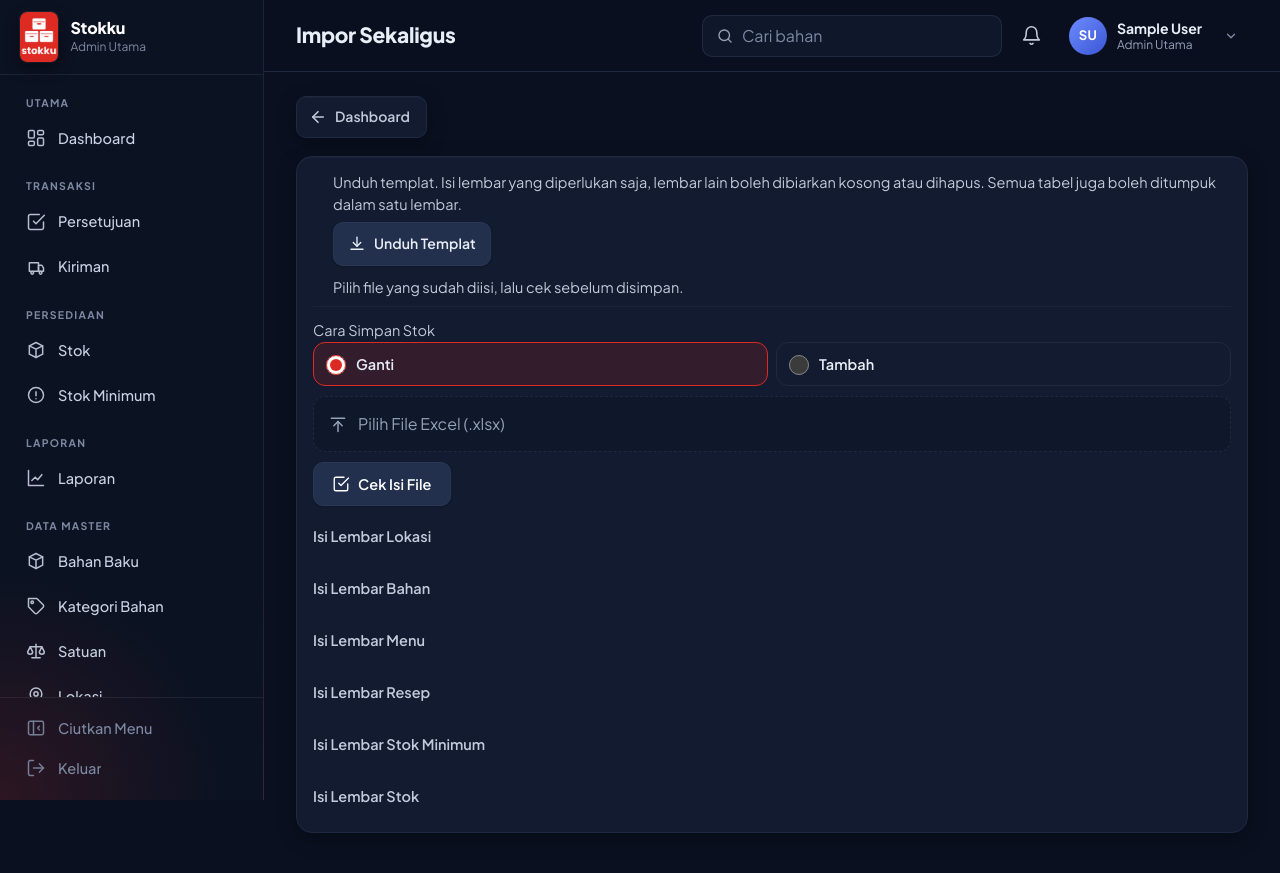
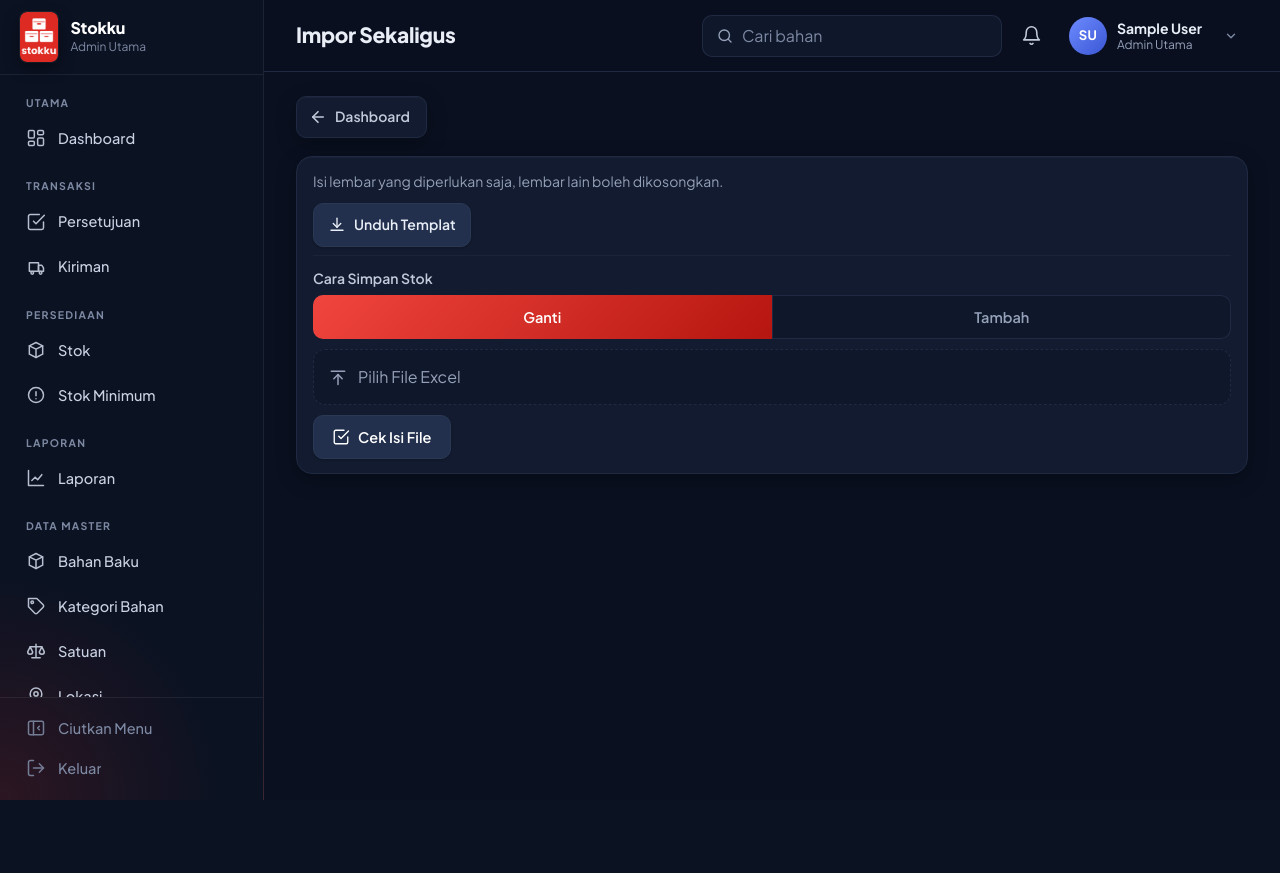
Before and after one commit to evantralala/stokku, a Laravel app: page /admin-utama/impor-sekaligus in a window 1280 px wide. After the commit the page ends 800 px from the top, so only its background shows below. Run offline with Laravel 12, Linux system fonts and the light colour scheme; a user stored in the database is signed in; tables that the repository leaves empty hold one stand-in row (values such as "Sample post"); style sheets or scripts are compiled from the project's sources.

Commit message:
Popup impor lebih ringkas, pilihan Ganti/Tambah bersegmen

```diff
--- a/app/Http/Controllers/AdminUtama/ImporSekaligusController.php
+++ b/app/Http/Controllers/AdminUtama/ImporSekaligusController.php
@@ -31,7 +31,6 @@ class ImporSekaligusController extends Controller
     public function unggah(): View
     {
         return view('admin-utama.impor-sekaligus.unggah', [
-            'kolom'       => $this->layanan->kolom(),
             'pilihanMode' => $this->layanan->pilihanMode(),
             'mode'        => $this->layanan->mode(),
         ]);
--- a/app/Http/Controllers/Concerns/AlurImporExcel.php
+++ b/app/Http/Controllers/Concerns/AlurImporExcel.php
@@ -29,7 +29,6 @@ trait AlurImporExcel
         return view('admin-utama.excel.unggah', [
             'judul' => $layanan->judul(),
             'teks'  => $layanan->teksUnggah(),
-            'kolom' => $layanan->kolom(),
             'url'   => $url,
             'pilihanMode' => $layanan->pilihanMode(),
             'mode'  => $layanan->mode(),
--- a/app/Services/Impor/ImporExcel.php
+++ b/app/Services/Impor/ImporExcel.php
@@ -77,9 +77,15 @@ abstract class ImporExcel
     public function pakaiMode(mixed $mode): static
     {
         $pilihan = $this->pilihanMode();
-        $this->mode = $pilihan === [] ? null : (is_string($mode) && isset($pilihan[$mode]) ? $mode : array_key_first($pilihan));
+        $this->mode = $pilihan === [] ? null : (is_string($mode) && isset($pilihan[$mode]) ? $mode : $this->modeBawaan());
 
         return $this;
+    }
+
+    /** Cara simpan yang terpilih bila tidak dipilih; bawaan pilihan pertama. */
+    protected function modeBawaan(): ?string
+    {
+        return array_key_first($this->pilihanMode());
     }
 
     public function mode(): ?string
@@ -477,7 +483,7 @@ abstract class ImporExcel
      */
     public function teksUnggah(): array
     {
-        return [Teks::judul('Impor '.$this->judul()), 'Unduh templat, isi satu baris untuk satu data, lalu unggah di sini. Tabel sendiri juga bisa.', 'Unduh Templat'];
+        return [Teks::judul('Impor '.$this->judul()), 'Satu baris untuk satu data.', 'Unduh Templat'];
     }
 
     /**
--- a/app/Services/Impor/ImporOpnameService.php
+++ b/app/Services/Impor/ImporOpnameService.php
@@ -54,7 +54,7 @@ class ImporOpnameService extends ImporExcel
     {
         return [
             'Impor Opname',
-            'Unduh templat berisi semua bahan dan stok sistem, isi kolom Hitung Fisik, lalu unggah. Opname langsung dikirim ke Admin Utama. Bahan yang tidak diisi dianggap 0.',
+            'Isi kolom Hitung Fisik. Bahan yang tidak diisi dianggap 0.',
             'Unduh Templat',
         ];
     }
--- a/app/Services/Impor/ImporPenjualanCabangService.php
+++ b/app/Services/Impor/ImporPenjualanCabangService.php
@@ -84,14 +84,14 @@ class ImporPenjualanCabangService extends ImporExcel
         if ($this->catatan) {
             return [
                 'Ubah Lewat Excel',
-                'Unduh file penjualan '.$this->catatan->tanggal->translatedFormat('j M Y').' (berisi porsi yang sudah dicatat), ubah angka di kolom Porsi, lalu unggah. Menu yang dikosongkan tetap seperti semula; tulis 0 untuk menghapus porsinya.',
+                'Ubah kolom Porsi. Porsi kosong tidak berubah; isi 0 untuk menghapus.',
                 'Unduh File Penjualan',
             ];
         }
 
         return [
             'Impor Penjualan',
-            'Unduh templat (format sama dengan Unduh Excel, berisi semua menu dan tanggal hari ini), isi kolom Porsi, lalu unggah. Tanpa kolom Tanggal, penjualan dicatat untuk hari ini (sebelum jam '.HariOperasional::jamGanti().' masih dianggap kemarin). File dari kasir juga bisa, asal ada kolom Menu dan Porsi/Qty.',
+            'Isi kolom Porsi. Tanggal kosong = hari ini (sebelum jam '.HariOperasional::jamGanti().' = kemarin).',
             'Unduh Templat',
         ];
     }
--- a/app/Services/Impor/ImporPenyesuaianStokService.php
+++ b/app/Services/Impor/ImporPenyesuaianStokService.php
@@ -81,9 +81,14 @@ class ImporPenyesuaianStokService extends ImporExcel
     public function pilihanMode(): array
     {
         return [
+            self::MODE_SAMAKAN => ['Ganti'],
             self::MODE_TAMBAH  => ['Tambah'],
-            self::MODE_SAMAKAN => ['Ganti'],
         ];
+    }
+
+    protected function modeBawaan(): string
+    {
+        return self::MODE_TAMBAH;
     }
 
     private function tambah(): bool
@@ -114,7 +119,7 @@ class ImporPenyesuaianStokService extends ImporExcel
     {
         return [
             'Perbarui Lewat Excel',
-            'Unduh templat atau file Unduh Excel '.$this->lokasiDipakai()->nama.', isi angka di kolom Stok, lalu unggah di sini. Tabel sendiri juga bisa, asal ada kolom nama bahan dan stok.',
+            'Isi kolom Stok dalam satuan beli.',
             'Unduh Templat',
         ];
     }
--- a/app/Services/Impor/ImporPermintaanService.php
+++ b/app/Services/Impor/ImporPermintaanService.php
@@ -52,7 +52,7 @@ class ImporPermintaanService extends ImporExcel
     {
         return [
             'Impor Permintaan',
-            'Unduh templat berisi semua bahan; bahan di bawah minimum sudah terisi usulan. Ubah kolom Jumlah, lalu unggah. Jumlah kosong atau 0 tidak diminta. Tabel sendiri juga bisa.',
+            'Ubah kolom Jumlah. Jumlah kosong atau 0 tidak diminta.',
             'Unduh Templat',
         ];
     }
--- a/app/Services/Impor/ImporSekaligusService.php
+++ b/app/Services/Impor/ImporSekaligusService.php
@@ -45,16 +45,6 @@ class ImporSekaligusService
         'resep'        => ['Resep', ImporResepService::class, ['resep', 'recipe', 'recipes', 'menuresep', 'menudanresep', 'resepmenu']],
         'stok_minimum' => ['Stok Minimum', ImporStokMinimumService::class, ['stokminimum', 'minimum', 'stokminimal', 'minstok', 'minimumstok', 'minimumstock']],
         'stok'         => ['Stok', ImporPenyesuaianStokService::class, ['stok', 'stock', 'stokawal', 'persediaan', 'inventory', 'stokgudang']],
-    ];
-
-    /** Keterangan kolom yang berbeda di Impor Sekaligus karena boleh kosong (diisi bawaan). */
-    private const KET_BAWAAN = [
-        'bahan' => [
-            'kategori'     => 'Boleh kosong (dipakai Lainnya). Yang belum ada dibuat otomatis.',
-            'satuan'       => 'Boleh kosong (dipakai pcs). Satuan stok, mis. kg, liter, pcs, botol. Untuk kg dan liter, resep ditulis dalam gram dan ml.',
-        ],
-        'menu'  => ['kategori_menu' => 'Boleh kosong (dipakai Lainnya). Yang belum ada dibuat otomatis.'],
-        'resep' => ['kategori_menu' => 'Untuk menu baru. Boleh kosong (dipakai Lainnya).'],
     ];
 
     /** Lembar di templat, urut seperti di file. */
@@ -203,15 +193,6 @@ class ImporSekaligusService
         $buku->setActiveSheetIndex(0);
 
         return $buku;
-    }
-
-    /** Kolom tiap lembar untuk halaman unggah: [label => [judul kolom => keterangan]]. */
-    public function kolom(): array
-    {
-        return collect(self::LEMBAR_TEMPLAT)->mapWithKeys(fn (string $jenis) => [
-            self::LEMBAR[$jenis][0] => collect($jenis === 'stok' ? self::kolomStok() : $this->layanan($jenis)->kolom())
-                ->map(fn (array $t, string $kolom) => self::KET_BAWAAN[$jenis][$kolom] ?? $t['ket'])->all(),
-        ])->all();
     }
 
     /**
--- a/resources/css/halaman/impor.css
+++ b/resources/css/halaman/impor.css
@@ -15,33 +15,67 @@
         padding-top: 12px;
         border-top: 1px solid var(--color-garis-2);
     }
-    /* Pilihan cara simpan (mis. Tambah ke stok / Samakan stok). */
+    /* Pilihan cara simpan (Ganti / Tambah, Kurangi / Ganti) sebagai tombol bersegmen. */
     .impor-mode {
-        display: grid;
-        gap: 8px;
         margin: 0;
         padding: 0;
         border: 0;
         min-width: 0;
     }
-    .impor-mode-pilih {
+    .impor-mode > legend {
+        padding: 0;
+        margin-bottom: 6px;
+        font-size: 14px;
+        font-weight: 600;
+        color: var(--color-sumi-2);
+    }
+    .pilih-segmen {
         display: flex;
-        align-items: flex-start;
-        gap: 10px;
-        padding: 10px 12px;
-        border: 1px solid var(--color-garis);
-        border-radius: 12px;
+        overflow: hidden;
+        border-radius: 10px;
+        background: var(--color-kami-2);
+        box-shadow: inset 0 0 0 1px var(--color-garis);
+    }
+    .pilih-segmen > label {
+        position: relative;
+        flex: 1 1 0;
+        min-width: 0;
         cursor: pointer;
     }
-    .impor-mode-pilih > span { display: flex; flex-direction: column; gap: 2px; min-width: 0; }
-    .impor-mode-pilih input { width: 20px; height: 20px; margin: 2px 0 0; flex: none; accent-color: var(--color-beni); }
-    .impor-mode-pilih:has(input:checked) { border-color: var(--color-beni); background: var(--color-beni-soft); }
+    .pilih-segmen > label + label {
+        border-left: 1px solid var(--color-garis);
+    }
+    .pilih-segmen input {
+        position: absolute;
+        inset: 0;
+        margin: 0;
+        opacity: 0;
+        cursor: pointer;
+    }
+    .pilih-segmen span {
+        display: flex;
+        align-items: center;
+        justify-content: center;
+        min-height: var(--sentuh);
+        padding: 0 12px;
+        color: var(--color-hai);
+        font-size: 14.5px;
+        font-weight: 600;
+        transition: background-color 150ms ease, color 150ms ease;
+    }
+    .pilih-segmen label:hover span {
+        color: var(--color-sumi);
+    }
+    .pilih-segmen input:checked + span {
+        background: linear-gradient(135deg, #f0453e, #b5160f);
+        color: #fff;
+    }
+    .pilih-segmen input:focus-visible + span {
+        outline: 2px solid var(--color-sumi);
+        outline-offset: -4px;
+    }
     .impor-mode-terpilih { display: flex; flex-wrap: wrap; align-items: baseline; gap: 6px 8px; }
     .impor-kosong { font-weight: 600; }
-    @media (min-width: 640px) {
-        .impor-mode { grid-template-columns: repeat(2, minmax(0, 1fr)); }
-        .impor-mode > legend { grid-column: 1 / -1; }
-    }
 
     .impor-file {
         display: flex;
@@ -164,31 +198,24 @@
     }
 
     @media (prefers-reduced-motion: reduce) {
-        .impor-file { transition: none; }
+        .impor-file,
+        .pilih-segmen span { transition: none; }
     }
 }
 
 /* Impor/ekspor Excel data master. */
 @layer components {
-    .impor-urutan {
-        margin: 0;
-        padding-left: 20px;
+    .impor-awal {
         display: flex;
         flex-direction: column;
+        align-items: flex-start;
         gap: 10px;
     }
-    .impor-urutan .btn { margin-top: 6px; display: flex; width: fit-content; }
-    .impor-kolom summary {
-        cursor: pointer;
-        font-weight: 600;
-        color: var(--color-sumi-2);
-        min-height: 44px;
-        display: flex;
-        align-items: center;
+    .impor-ket {
+        margin: 0;
+        color: var(--color-hai);
+        font-size: 14px;
     }
-    .impor-kolom dl { margin: 0; display: flex; flex-direction: column; gap: 8px; font-size: 14px; }
-    .impor-kolom dt { font-family: var(--font-mono, monospace); font-weight: 600; }
-    .impor-kolom dd { margin: 0; color: var(--color-hai); }
     .popup-badan > .impor-excel { border: none; box-shadow: none; }
 
     .baris-excel {
--- /dev/null
+++ b/resources/views/admin-utama/excel/_form-unggah.blade.php
@@ -0,0 +1,43 @@
+{{--
+    Isi popup unggah impor (dipakai Impor Excel per menu dan Impor Sekaligus): keterangan singkat, tombol templat,
+    pilihan cara simpan (bila ada), pilih file, dan tombol cek.
+    Parameter: $ket, $templat (alamat), $labelTemplat, $aksi (alamat pratinjau), $pilihanMode ([kunci => [label]]),
+      $mode (bawaan), $labelMode, $terima (atribut accept), $teksFile.
+--}}
+<div class="impor-awal">
+    <p class="impor-ket">{{ $ket }}</p>
+    <a class="btn btn-sm" href="{{ $templat }}" download>
+        <x-ikon nama="masuk" width="18" height="18" />
+        {{ $labelTemplat }}
+    </a>
+</div>
+
+<form class="impor-unggah" method="POST" action="{{ $aksi }}" enctype="multipart/form-data" novalidate>
+    @csrf
+    @if ($pilihanMode !== [])
+        <fieldset class="impor-mode">
+            <legend class="label-isian">{{ $labelMode }}</legend>
+            <div class="pilih-segmen">
+                @foreach ($pilihanMode as $kunci => [$label])
+                    <label>
+                        <input type="radio" name="mode" value="{{ $kunci }}" @checked(old('mode', $mode) === $kunci)>
+                        <span>{{ $label }}</span>
+                    </label>
+                @endforeach
+            </div>
+        </fieldset>
+    @endif
+    <label class="impor-file @error('file') galat @enderror" for="file-excel">
+        <x-ikon nama="keluar" />
+        <span class="impor-file-teks" data-nama-file>{{ $teksFile }}</span>
+        <input class="tersembunyi" id="file-excel" type="file" name="file" required accept="{{ $terima }}"
+               @error('file') aria-invalid="true" aria-describedby="file-excel-galat" @enderror>
+    </label>
+    @error('file')
+        <span class="pesan-galat" id="file-excel-galat">{{ $message }}</span>
+    @enderror
+    <button type="submit" class="btn btn-gelap">
+        <x-ikon nama="ceklis" />
+        Cek Isi File
+    </button>
+</form>
--- a/resources/views/admin-utama/impor-sekaligus/unggah.blade.php
+++ b/resources/views/admin-utama/impor-sekaligus/unggah.blade.php
@@ -1,6 +1,6 @@
 {{--
-    Unggah file Impor Sekaligus (popup dari dashboard). $kolom: [lembar => [kolom => keterangan]],
-    $pilihanMode: [kunci => [label]] untuk lembar Stok, $mode: bawaan.
+    Unggah file Impor Sekaligus (popup dari dashboard). $pilihanMode: [kunci => [label]] untuk lembar Stok, $mode: bawaan.
+    Penjelasan tiap lembar ada di lembar Petunjuk pada templat, tidak diulang di sini.
 --}}
 @extends('layouts.app')
 
@@ -12,56 +12,12 @@
 @section('content')
     <section class="panel impor-excel" data-popup-isi>
         <div class="kontrol-isi">
-            <ol class="impor-urutan">
-                <li>
-                    Unduh templat. Isi lembar yang diperlukan saja, lembar lain boleh dibiarkan kosong atau dihapus. Semua tabel juga boleh ditumpuk dalam satu lembar.
-                    <a class="btn btn-sm" href="{{ route('admin-utama.impor-sekaligus.templat') }}" download>
-                        <x-ikon nama="masuk" width="18" height="18" />
-                        Unduh Templat
-                    </a>
-                </li>
-                <li>Pilih file yang sudah diisi, lalu cek sebelum disimpan.</li>
-            </ol>
-
-            <form class="impor-unggah" method="POST" action="{{ route('admin-utama.impor-sekaligus.pratinjau') }}" enctype="multipart/form-data" novalidate>
-                @csrf
-                <fieldset class="impor-mode">
-                    <legend class="label-isian">Cara Simpan Stok</legend>
-                    @foreach ($pilihanMode as $kunci => [$label])
-                        <label class="impor-mode-pilih">
-                            <input type="radio" name="mode" value="{{ $kunci }}" @checked(old('mode', $mode) === $kunci)>
-                            <span class="nama-barang">{{ $label }}</span>
-                        </label>
-                    @endforeach
-                </fieldset>
-                <label class="impor-file @error('file') galat @enderror" for="file-excel">
-                    <x-ikon nama="keluar" />
-                    <span class="impor-file-teks" data-nama-file>Pilih File Excel (.xlsx)</span>
-                    <input class="tersembunyi" id="file-excel" type="file" name="file" required accept=".xlsx,.xls"
-                           @error('file') aria-invalid="true" aria-describedby="file-excel-galat" @enderror>
-                </label>
-                @error('file')
-                    <span class="pesan-galat" id="file-excel-galat">{{ $message }}</span>
-                @enderror
-                <button type="submit" class="btn btn-gelap">
-                    <x-ikon nama="ceklis" />
-                    Cek Isi File
-                </button>
-            </form>
-
-            @foreach ($kolom as $lembar => $daftar)
-                <details class="impor-kolom">
-                    <summary>Isi Lembar {{ $lembar }}</summary>
-                    <dl>
-                        @foreach ($daftar as $nama => $ket)
-                            <div>
-                                <dt>{{ \App\Support\GayaExcel::judulKolom($nama) }}</dt>
-                                <dd>{{ $ket }}</dd>
-                            </div>
-                        @endforeach
-                    </dl>
-                </details>
-            @endforeach
+            @include('admin-utama.excel._form-unggah', [
+                'ket' => 'Isi lembar yang diperlukan saja, lembar lain boleh dikosongkan.',
+                'templat' => route('admin-utama.impor-sekaligus.templat'), 'labelTemplat' => 'Unduh Templat',
+                'aksi' => route('admin-utama.impor-sekaligus.pratinjau'),
+                'labelMode' => 'Cara Simpan Stok', 'terima' => '.xlsx,.xls', 'teksFile' => 'Pilih File Excel',
+            ])
         </div>
     </section>
 @endsection
```
Also changed, not shown: resources/views/admin-utama/excel/unggah.blade.php (+7 -52 lines), resources/views/stok/ubah.blade.php (+10 -8 lines), tests/Feature/ExcelMasterTest.php (+2 -1 lines), tests/Feature/ImporPenjualanCabangTest.php (+1 -1 lines), tests/Feature/ImporPermintaanTest.php (+1 -1 lines), tests/Feature/ImporSekaligusTest.php (+2 -1 lines), tests/Feature/PerbaruiStokExcelTest.php (+2 -1 lines).
